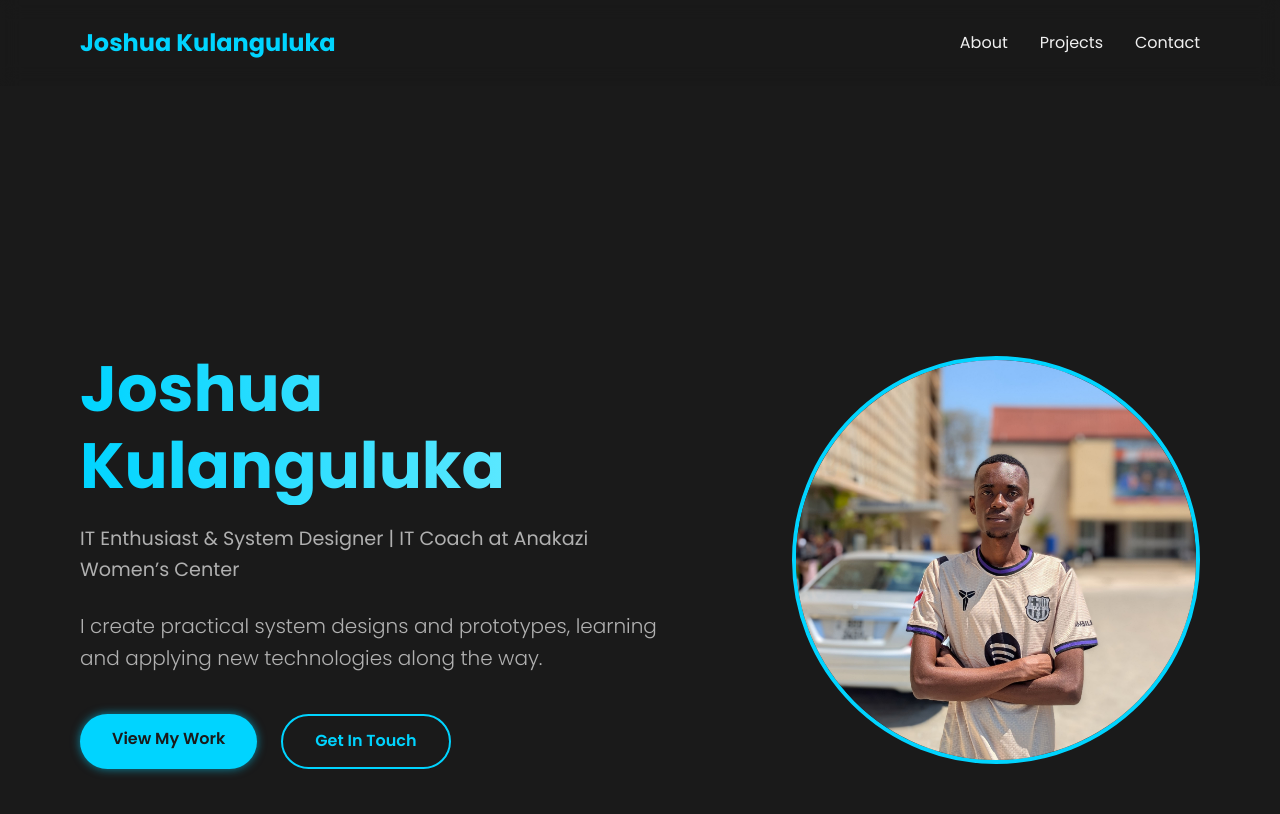
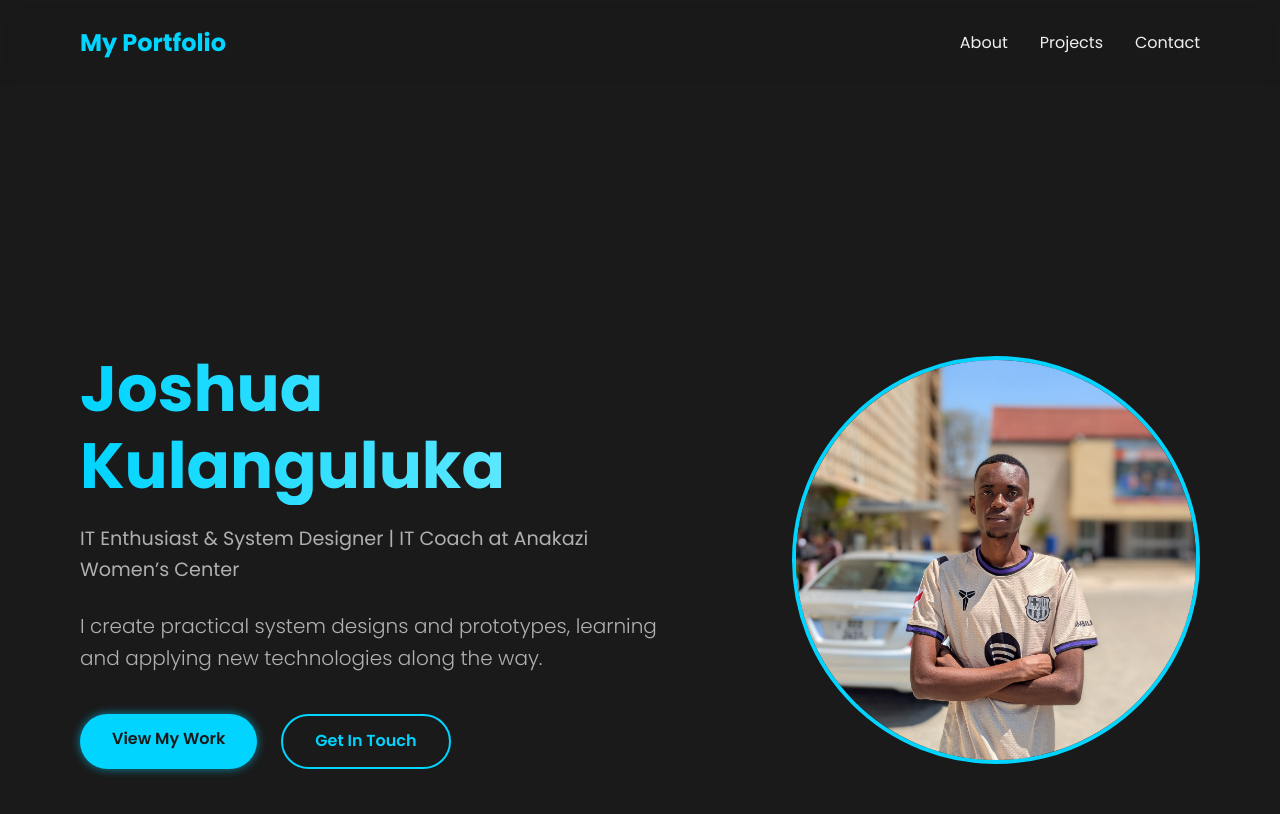
Before and after one commit to Joshuakulanguluka/portfolio, a plain HTML site: page index.html in a window 1280 px wide. Shown: the top 814 px of the page. Drawn offline with Linux system fonts and the light colour scheme.

Commit message:
Update index.html

```diff
--- a/index.html
+++ b/index.html
@@ -12,7 +12,7 @@
 
     <!-- Navigation Bar -->
     <header class="navbar">
-        <div class="logo">Joshua Kulanguluka</div>
+        <div class="logo">My Portfolio</div>
         <nav>
             <ul>
                 <li><a href="#about" class="nav-link">About</a></li>
```
